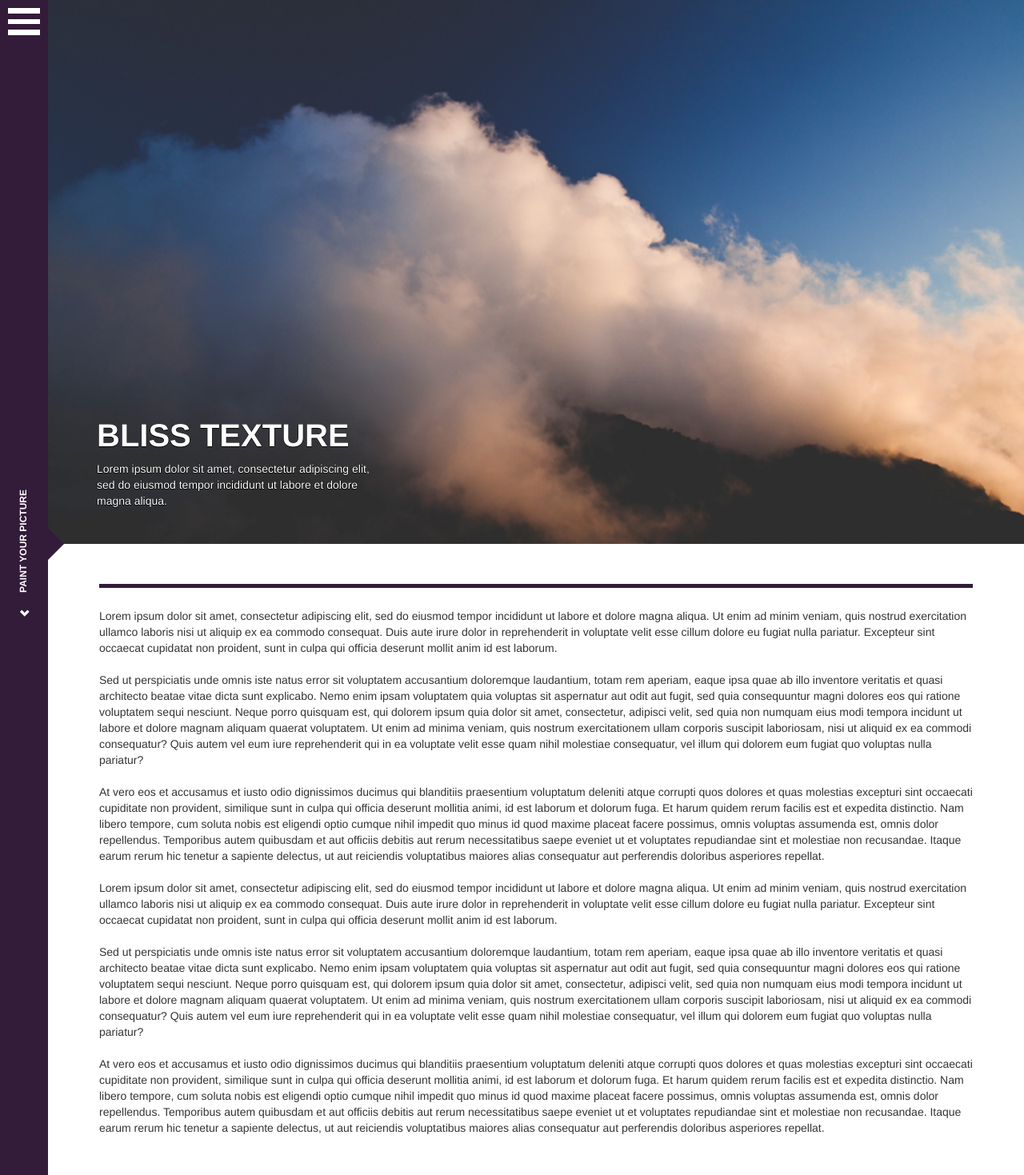
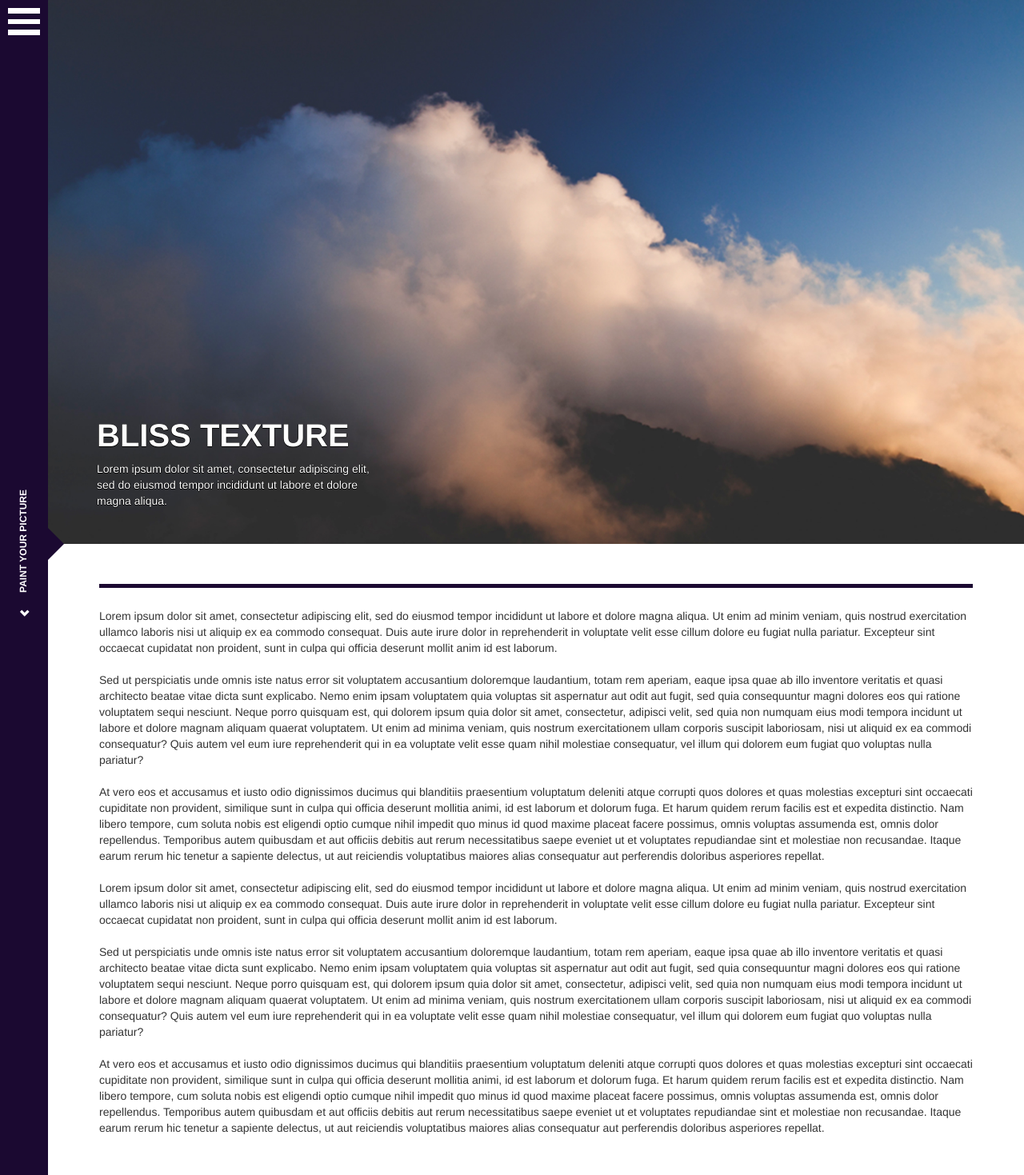
Before and after one commit to 2juicy/EpicGamesExercise, a React (Create React App) app: page /#/subpage in a window 1280 px wide. Shown: the top 1469 px of the page at 80% size. Built offline with nearby package versions, Linux system fonts and the light colour scheme.

Commit message:
matched colors

```diff
--- a/src/components/Article/Article.css
+++ b/src/components/Article/Article.css
@@ -14,9 +14,9 @@
   left: 0;
   height: 0px;
   width: 0px;
-  border-left: 10px solid rgb(51, 27, 58);
+  border-left: 10px solid rgb(27, 9, 49);
   border-top: 10px solid transparent;
-  border-bottom: 10px solid rgb(51, 27, 58);
+  border-bottom: 10px solid rgb(27, 9, 49);
   border-right: 10px solid transparent;
 }
 
@@ -49,14 +49,14 @@
   position: absolute;
   top: 0;
   left: 0;
-  border-left: 10px solid rgb(51, 27, 58);
-  border-top: 10px solid rgb(51, 27, 58);
+  border-left: 10px solid rgb(27, 9, 49);
+  border-top: 10px solid rgb(27, 9, 49);
   border-bottom: 10px solid transparent;
   border-right: 10px solid transparent;
 }
 
 .article-paragraph p:first-child {
-  border-top: solid 5px rgba(51, 27, 58);
+  border-top: solid 5px rgb(27, 9, 49);
   padding-top: 25px;
   margin: 0;
 }
--- a/src/components/Footer/Footer.css
+++ b/src/components/Footer/Footer.css
@@ -24,7 +24,7 @@
 }
 
 #copyright {
-  color: rgb(139, 0, 139);
+  color: rgb(49, 36, 62);
   font-size: 10px;
   text-align: center;
   padding-bottom: 20px;
--- a/src/components/Navbar/Navbar.css
+++ b/src/components/Navbar/Navbar.css
@@ -79,7 +79,7 @@ Note: Beware of modifying this element as it can break the animations - you shou
 
 /* General sidebar styles */
 .bm-menu {
-  background: rgba(51, 27, 58);
+  background: rgb(27, 9, 49);
   padding: 2.5em 1.5em 0;
   font-size: 1.15em;
   border-right: solid 1px white;
@@ -88,11 +88,6 @@ Note: Beware of modifying this element as it can break the animations - you shou
 /* Morph shape necessary with bubble or elastic */
 .bm-morph-shape {
   fill: #373a47;
-}
-
-/* Wrapper for item list */
-.bm-item-list {
-  color: rgba(51, 27, 58, 0.9);
 }
 
 .bm-item-list a {
--- a/src/components/Slider/Slider.css
+++ b/src/components/Slider/Slider.css
@@ -44,9 +44,9 @@
   left: 0;
   height: 0px;
   width: 0px;
-  border-left: 10px solid rgb(51, 27, 58);
+  border-left: 10px solid rgb(27, 9, 49);
   border-top: 10px solid transparent;
-  border-bottom: 10px solid rgb(51, 27, 58);
+  border-bottom: 10px solid rgb(27, 9, 49);
   border-right: 10px solid transparent;
 }
 
@@ -74,8 +74,8 @@
   position: absolute;
   top: 0;
   left: 0;
-  border-left: 10px solid rgb(51, 27, 58);
-  border-top: 10px solid rgb(51, 27, 58);
+  border-left: 10px solid rgb(27, 9, 49);
+  border-top: 10px solid rgb(27, 9, 49);
   border-bottom: 10px solid transparent;
   border-right: 10px solid transparent;
 }
--- a/src/pages/landing/Landing.css
+++ b/src/pages/landing/Landing.css
@@ -1,9 +1,9 @@
 .landing {
-  background: rgb(51, 27, 58);
+  background: rgb(27, 9, 49);
 }
 
 .subpage {
-  background: rgb(51, 27, 58);
+  background: rgb(27, 9, 49);
 }
 
 .loading {
```
